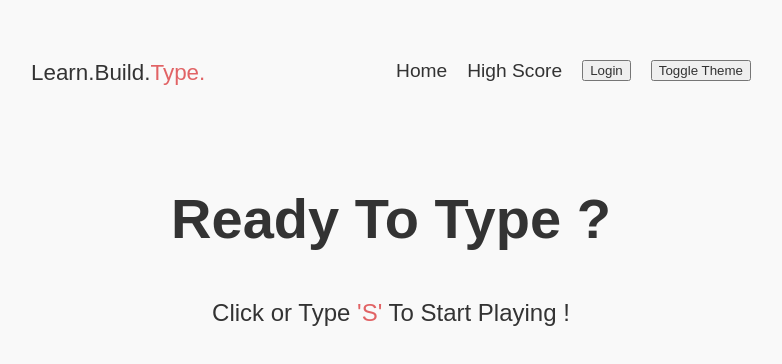
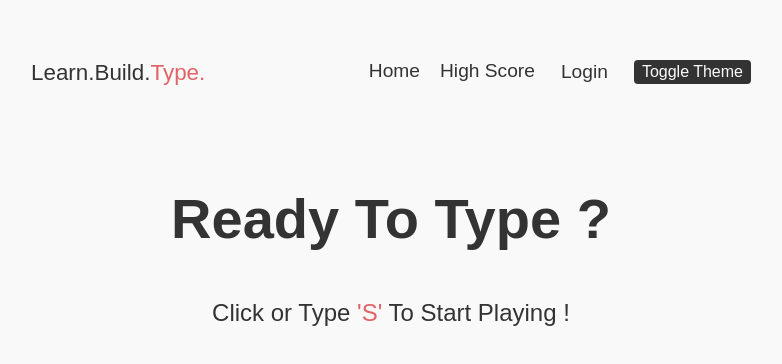
Before and after one commit to Ghoul2077/Typing-Game, a React (Create React App) app: page / in a window 1280 px wide. Shown: the top 364 px of the page, without its empty margins (249-1031 px from the left). Built offline with nearby package versions, Linux system fonts and the light colour scheme.

Commit message:
Complete dark mode and themes for the app

```diff
--- a/src/App.js
+++ b/src/App.js
@@ -12,6 +12,7 @@ import { Main } from "./styled/Main.js";
 import Global from "./styled/Global.js";
 import { DarkTheme, LightTheme } from "./styled/Theme";
 import useTheme from "./hooks/UseTheme";
+import Loader from "./styled/Loader";
 
 function App() {
   const { loading } = useAuth0();
@@ -24,7 +25,11 @@ function App() {
       <ThemeProvider theme={currentTheme}>
         <Global />
         <Main>
-          {loading && <p>Loading....</p>}
+          {loading && (
+            <Loader>
+              <p>Loading....</p>
+            </Loader>
+          )}
           {!loading && (
             <Container>
               <Navbar toggleTheme={toggleTheme} />
--- a/src/components/Navbar.js
+++ b/src/components/Navbar.js
@@ -6,10 +6,12 @@ import {
     StyledNavbrand,
     StyledNavItems,
     StyledLink,
+    StyledButtonLink,
 } from "../styled/Navbar.js";
+import { StyledButton } from "../styled/Buttons";
 import { Accent } from "../styled/Accents.js";
 
-export default function Navbar({toggleTheme}) {
+export default function Navbar({ toggleTheme }) {
     const { isAuthenticated, loginWithRedirect, logout } = useAuth0();
 
     return (
@@ -28,10 +30,12 @@ export default function Navbar({toggleTheme}) {
                 </li>
                 <li>
                     {!isAuthenticated && (
-                        <button onClick={loginWithRedirect}>Login</button>
+                        <StyledButtonLink onClick={loginWithRedirect}>
+                            Login
+                        </StyledButtonLink>
                     )}
                     {isAuthenticated && (
-                        <button
+                        <StyledButtonLink
                             onClick={() =>
                                 logout({
                                     returnTo: window.location.origin,
@@ -39,11 +43,13 @@ export default function Navbar({toggleTheme}) {
                             }
                         >
                             Logout
-                        </button>
+                        </StyledButtonLink>
                     )}
                 </li>
                 <li>
-                    <button onClick={toggleTheme}>Toggle Theme</button>
+                    <StyledButton onClick={toggleTheme}>
+                        Toggle Theme
+                    </StyledButton>
                 </li>
             </StyledNavItems>
         </StyledNavbar>
--- /dev/null
+++ b/src/styled/Buttons.js
@@ -0,0 +1,11 @@
+import styled from "styled-components";
+
+export const StyledButton = styled.button`
+    background-color: var(--main-text-color);
+    color: var(--main-bg-color);
+    font-size: 1rem;
+    padding: 0.2rem 0.5rem;
+    border-radius: 4px;
+    border: none;
+    cursor: pointer;
+`
--- /dev/null
+++ b/src/styled/Loader.js
@@ -0,0 +1,15 @@
+import styled from "styled-components";
+
+export default styled.div`
+    position: fixed;
+    top: 0;
+    left: 0;
+    right: 0;
+    bottom: 0;
+    background-color: var(--main-bg-color);
+    color: var(--main-text-color);
+    display: flex;
+    justify-content: center;
+    align-items: center;
+    font-size: 2rem;
+`;
--- a/src/styled/Navbar.js
+++ b/src/styled/Navbar.js
@@ -30,6 +30,18 @@ export const StyledLink = styled(NavLink)`
     transition: color 200ms;
 
     &:hover {
-        color: var(#e16365);
+        color: var(--accent-color);
     }
 `;
+
+export const StyledButtonLink = styled.button`
+    text-decoration: none;
+    border: none;
+    font-size: 1.2rem;
+    cursor: pointer;
+    background: none;
+
+    &:hover {
+        color: var(--accent-color);
+    }
+`;
```
Also changed, not shown: 1 other file (tests, documents, lock files or other folders).
